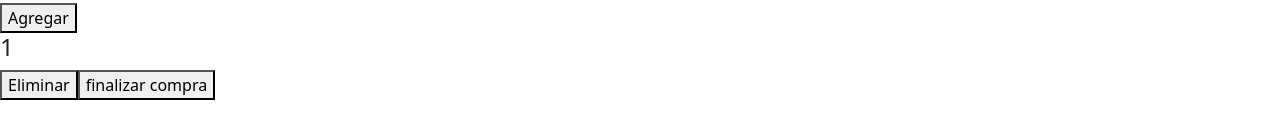
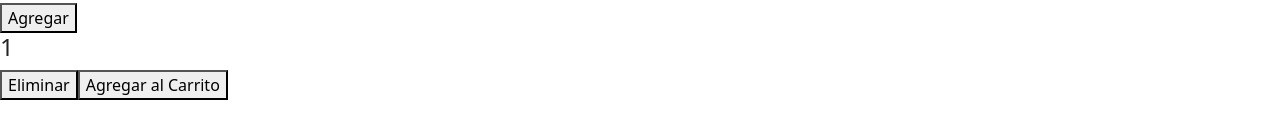
Before and after one commit to Analia-Ribero/ecommerce-coder, a React (Create React App) app: page /item/1 in a window 1280 px wide. Shown: the part 208-346 px from the top of the page. Built offline with nearby package versions, Linux system fonts and the light colour scheme.

Commit message:
desafio count

```diff
--- a/src/App.js
+++ b/src/App.js
@@ -5,6 +5,7 @@ import ItemListConteiner from './ItemListContainer/ItemListConteiner';
 import ItemDetailConteiner from './component/ItemDetailConteiner/ItemDetailConteiner';
 
 import { BrowserRouter, Routes, Route} from 'react-router-dom';
+import Cart from './component/Cart';
 
 
 
@@ -13,17 +14,23 @@ function App() {
     <BrowserRouter>
     <div>
     <NavBar/>
-
     <Routes>
       <Route
       path="/"
-      element={<ItemListConteiner greeting= "Bienvenidos a BlackMonkey" />}/>
+      element={<ItemListConteiner greeting= "Bienvenidos a BlackMonkey" />}
+      />
       <Route
       path="/categoria/:categoriaId"
-      element={<ItemListConteiner greeting= "Nuestros Productos"/>}/>
+      element={<ItemListConteiner greeting= "Nuestros Productos"/>}
+      />
       <Route
       path="/item/:id"
-       element={<ItemDetailConteiner/>}/>
+       element={<ItemDetailConteiner/>}
+       />
+    <Route
+      path="/cart"
+       element={<Cart/>}
+       />
     </Routes>
     </div>
     </BrowserRouter>
--- /dev/null
+++ b/src/component/Cart.jsx
@@ -0,0 +1,9 @@
+import React from 'react'
+
+function Cart() {
+  return (
+    <div>Coming soon</div>
+  )
+}
+
+export default Cart
--- a/src/component/ItemCount/ItemCount.jsx
+++ b/src/component/ItemCount/ItemCount.jsx
@@ -1,6 +1,6 @@
 import React, {useState} from 'react';
 
-export default function ItemCount({stock,initial}) {
+export default function ItemCount({stock,initial,onAdd}) {
     let [count,setCount]= useState (initial)
 
     function aumentar (){
@@ -12,15 +12,13 @@ export default function ItemCount({stock,initial}) {
         setCount (count-1)
     }
     }
-    function onAdd (){
-        alert ("Se agregaron"+count+ "productos al carrito");
-    }
+
 
   return (
  <div>
      <button onClick={aumentar}>Agregar</button>
      <h4>{count}</h4>
      <button onClick={disminuir}>Eliminar</button>
-     <button onClick={onAdd}>finalizar compra</button>
+     <button onClick={()=>onAdd(count)}>Agregar al Carrito</button>
  </div>);
 }
--- a/src/component/ItemDetailConteiner/ItemDetail.jsx
+++ b/src/component/ItemDetailConteiner/ItemDetail.jsx
@@ -1,9 +1,16 @@
 import React from 'react'
 import ItemCount from '../ItemCount/ItemCount'
-
+import { Link } from 'react-router-dom'
 
 
 function ItemDetail ({item}) {
+
+  let [inCart,setInCart] = React.useState(false)
+
+function onAdd(count){
+setInCart(true);
+  alert(`Agregaste  ${count} producto al carrito`);
+}
 
 if (item){
 
@@ -13,9 +20,16 @@ if (item){
           <h4>{item.marca}</h4>
           <h4>{item.modelo}</h4>
           <h4>{item.precio} </h4>
+
+        { inCart ? (
+          <Link to="/cart"><button>Finalizar Compra</button></Link>
+          ) : (
           <ItemCount
           stock= {5}
-          initial={1}/>
+          initial={1}
+          onAdd={onAdd}
+          />
+          )}
     </div>
     )
   }
```
